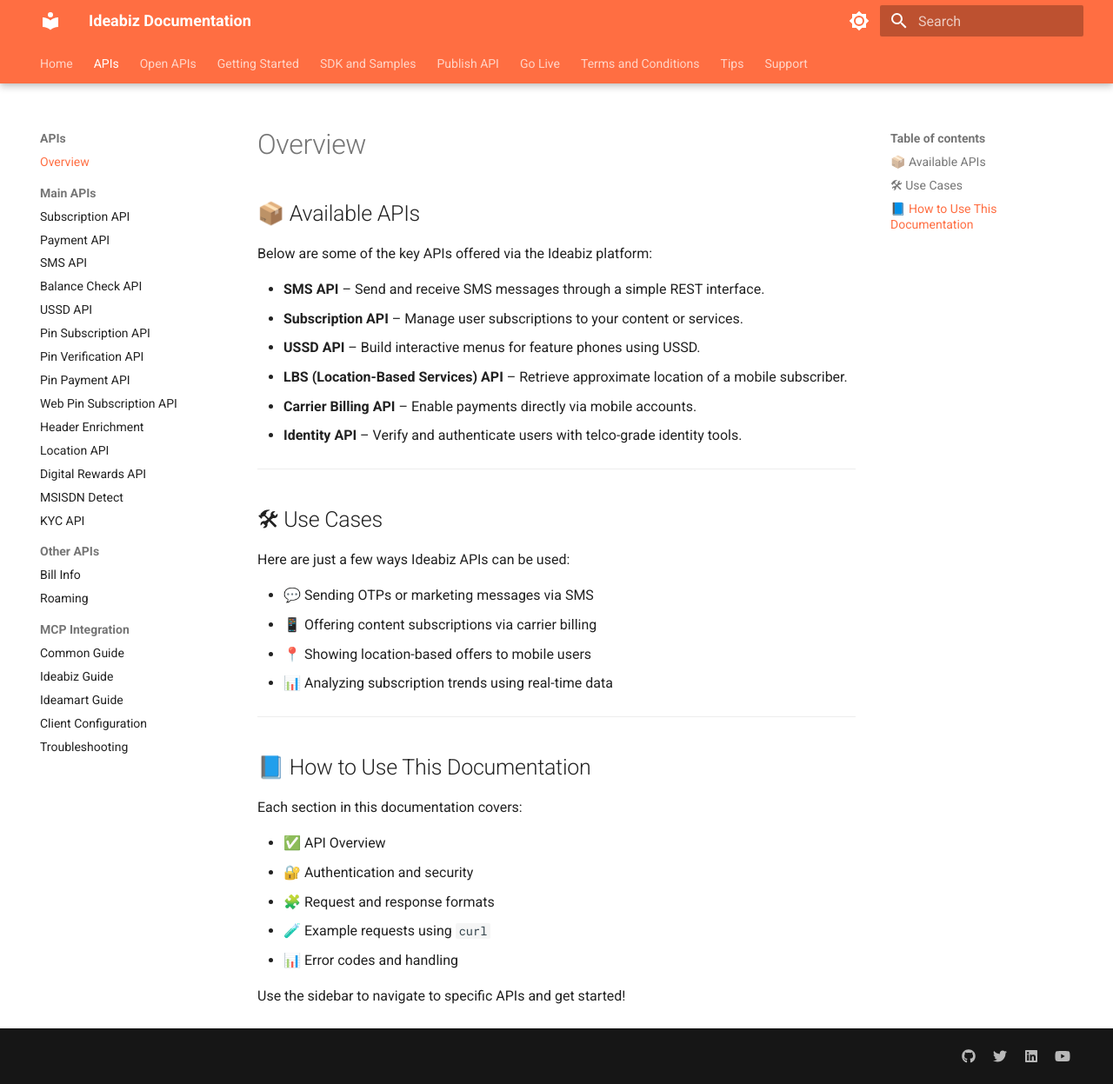
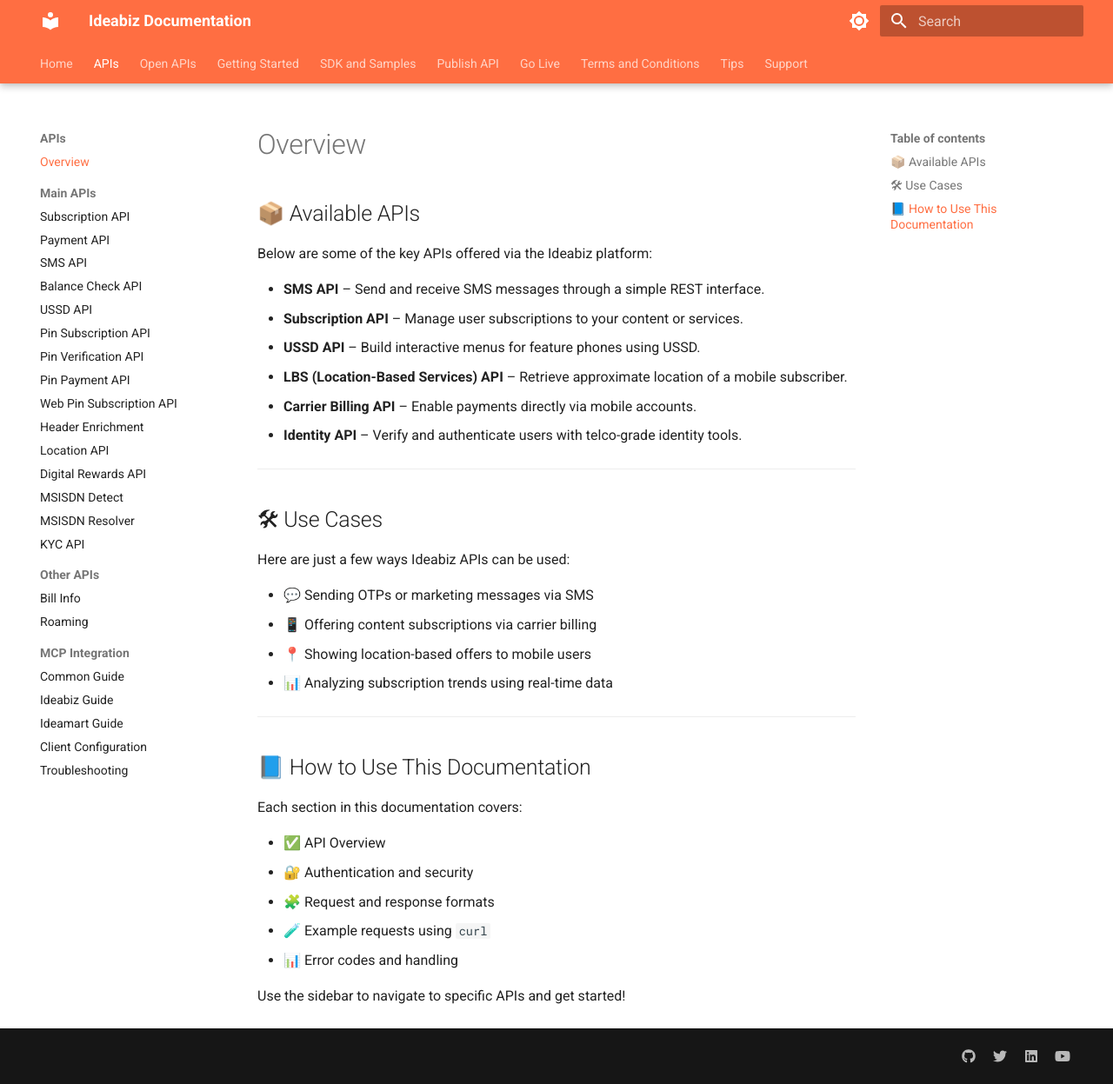
Before and after one commit to ideabizmart/Docs-Ideabiz-v2, an MkDocs documentation site: the page built from docs/APIs/index.md, in a window 1280 px wide and 1247 px high. Shown: the whole window at 87% size. Built offline with MkDocs 1.6.1 and Material for MkDocs 9.7.7, drawn with Linux system fonts in a browser that asks for light colours.

Commit message:
Update mkdocs.yml

```diff
--- a/mkdocs.yml
+++ b/mkdocs.yml
@@ -21,6 +21,7 @@ nav:
             - "Location API": APIs/Main/Location.md
             - "Digital Rewards API": APIs/Main/RewardsToken_API.md
             - "MSISDN Detect": APIs/Main/MSISDN_Detect.md
+            - "MSISDN Resolver": APIs/Main/MSISDN_Resolver.md
             - "KYC API": APIs/Main/KYC.md
       - "Other APIs":
             - "Bill Info": APIs/BillinfoAPI.md
```
